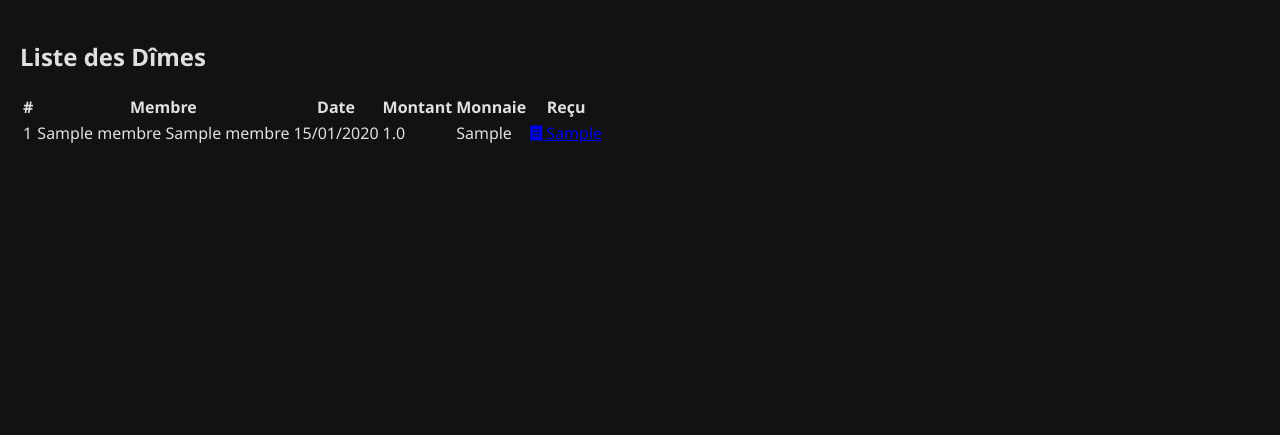
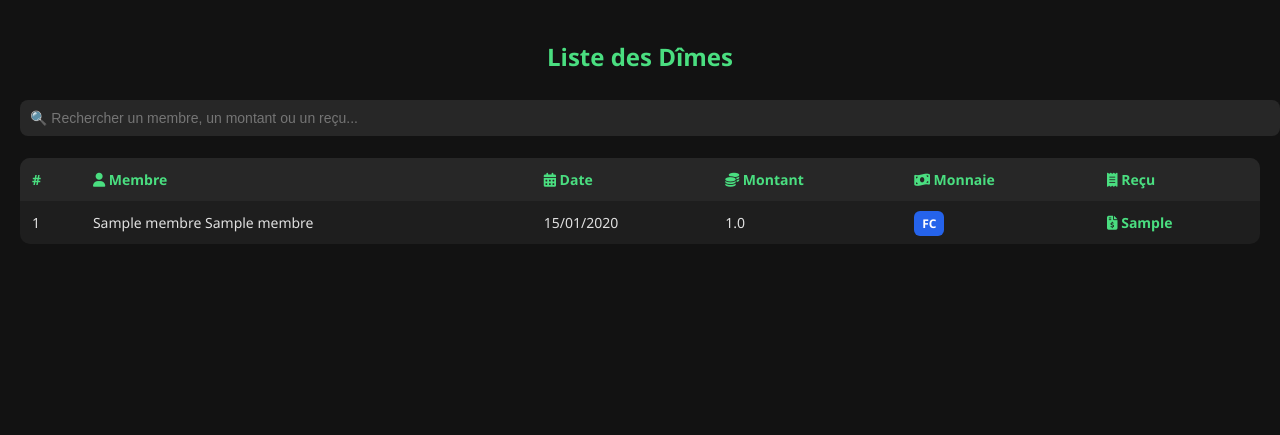
Before and after one commit to Andrebeet1/dimeamaninguba, a Flask app: page /liste_dime in a window 1280 px wide. Shown: the part 75-510 px from the top of the page. Run offline with Flask 3, Linux system fonts and the light colour scheme; tables that the repository leaves empty hold one stand-in row (values such as "Sample post").

Commit message:
Update liste_dime.html

```diff
--- a/templates/liste_dime.html
+++ b/templates/liste_dime.html
@@ -1,16 +1,20 @@
 {% extends 'base.html' %}
 {% block title %}Liste Dîmes{% endblock %}
 {% block content %}
-<h2>Liste des Dîmes</h2>
-<table>
+<h2 class="titre">Liste des Dîmes</h2>
+
+<!-- Barre de recherche -->
+<input type="text" id="search" class="search-input" placeholder="🔍 Rechercher un membre, un montant ou un reçu...">
+
+<table class="dime-table sortable">
     <thead>
         <tr>
             <th>#</th>
-            <th>Membre</th>
-            <th>Date</th>
-            <th>Montant</th>
-            <th>Monnaie</th>
-            <th>Reçu</th>
+            <th data-type="string"><i class="fas fa-user"></i> Membre</th>
+            <th data-type="date"><i class="fas fa-calendar-alt"></i> Date</th>
+            <th data-type="number"><i class="fas fa-coins"></i> Montant</th>
+            <th data-type="string"><i class="fas fa-money-bill-wave"></i> Monnaie</th>
+            <th><i class="fas fa-receipt"></i> Reçu</th>
         </tr>
     </thead>
     <tbody>
@@ -20,10 +24,156 @@
             <td>{{ d.membre.nom }} {{ d.membre.postnom }}</td>
             <td>{{ d.date.strftime('%d/%m/%Y') }}</td>
             <td>{{ d.montant }}</td>
-            <td>{{ d.monnaie }}</td>
-            <td><a href="{{ url_for('recu', dime_id=d.id) }}"><i class="fas fa-receipt"></i> {{ d.numero_recu }}</a></td>
+            <td>
+                {% if d.monnaie == "USD" %}
+                    <span class="badge usd">USD</span>
+                {% else %}
+                    <span class="badge fc">FC</span>
+                {% endif %}
+            </td>
+            <td>
+                <a href="{{ url_for('recu', dime_id=d.id) }}" class="recu-link">
+                    <i class="fas fa-file-invoice-dollar"></i> {{ d.numero_recu }}
+                </a>
+            </td>
         </tr>
         {% endfor %}
     </tbody>
 </table>
+
+<style>
+.titre {
+    text-align: center;
+    color: #4ADE80;
+    margin-bottom: 15px;
+}
+
+/* Recherche */
+.search-input {
+    width: 100%;
+    padding: 10px;
+    margin: 12px 0;
+    border-radius: 8px;
+    border: none;
+    background: #272727;
+    color: #E0E0E0;
+    font-size: 14px;
+}
+.search-input:focus {
+    outline: 2px solid #4ADE80;
+}
+
+/* Tableau */
+.dime-table {
+    width: 100%;
+    border-collapse: collapse;
+    margin-top: 10px;
+    background: #1E1E1E;
+    border-radius: 10px;
+    overflow: hidden;
+    font-size: 14px;
+}
+.dime-table thead {
+    background: #272727;
+}
+.dime-table th, .dime-table td {
+    padding: 12px;
+    text-align: left;
+}
+.dime-table th {
+    color: #4ADE80;
+    cursor: pointer;
+    user-select: none;
+}
+.dime-table tbody tr:nth-child(even) {
+    background: #2D2D2D;
+}
+.dime-table tbody tr:hover {
+    background: #333333;
+}
+
+/* Badges Monnaie */
+.badge {
+    padding: 4px 8px;
+    border-radius: 6px;
+    font-size: 12px;
+    font-weight: bold;
+    color: #fff;
+}
+.badge.usd { background: #16A34A; }  /* Vert foncé */
+.badge.fc { background: #2563EB; }   /* Bleu */
+
+/* Reçu */
+.recu-link {
+    color: #4ADE80;
+    text-decoration: none;
+    font-weight: bold;
+}
+.recu-link:hover {
+    text-decoration: underline;
+}
+
+/* Tri visuel */
+th.sorted-asc::after {
+    content: " ▲";
+    color: #4ADE80;
+}
+th.sorted-desc::after {
+    content: " ▼";
+    color: #4ADE80;
+}
+</style>
+
+<script>
+// Tri des colonnes
+document.querySelectorAll("table.sortable thead th[data-type]").forEach(th => {
+    th.addEventListener("click", function() {
+        const table = th.closest("table");
+        const tbody = table.querySelector("tbody");
+        const rows = Array.from(tbody.querySelectorAll("tr"));
+        const index = Array.from(th.parentNode.children).indexOf(th);
+        const type = th.dataset.type;
+        const isAsc = !th.classList.contains("sorted-asc");
+
+        th.parentNode.querySelectorAll("th").forEach(h => h.classList.remove("sorted-asc", "sorted-desc"));
+
+        rows.sort((a, b) => {
+            let A = a.children[index].innerText.trim();
+            let B = b.children[index].innerText.trim();
+
+            if (type === "number") {
+                A = parseFloat(A.replace(/[^0-9.-]+/g, "")) || 0;
+                B = parseFloat(B.replace(/[^0-9.-]+/g, "")) || 0;
+            } else if (type === "date") {
+                const [dayA, monthA, yearA] = A.split("/").map(Number);
+                const [dayB, monthB, yearB] = B.split("/").map(Number);
+                A = new Date(yearA, monthA - 1, dayA);
+                B = new Date(yearB, monthB - 1, dayB);
+            } else {
+                A = A.toLowerCase();
+                B = B.toLowerCase();
+            }
+
+            if (A < B) return isAsc ? -1 : 1;
+            if (A > B) return isAsc ? 1 : -1;
+            return 0;
+        });
+
+        rows.forEach(r => tbody.appendChild(r));
+        th.classList.add(isAsc ? "sorted-asc" : "sorted-desc");
+    });
+});
+
+// Recherche
+document.getElementById("search").addEventListener("keyup", function() {
+    const filter = this.value.toLowerCase();
+    const rows = document.querySelectorAll(".dime-table tbody tr");
+
+    rows.forEach(row => {
+        row.style.display = Array.from(row.children).some(td =>
+            td.textContent.toLowerCase().includes(filter)
+        ) ? "" : "none";
+    });
+});
+</script>
 {% endblock %}
```
